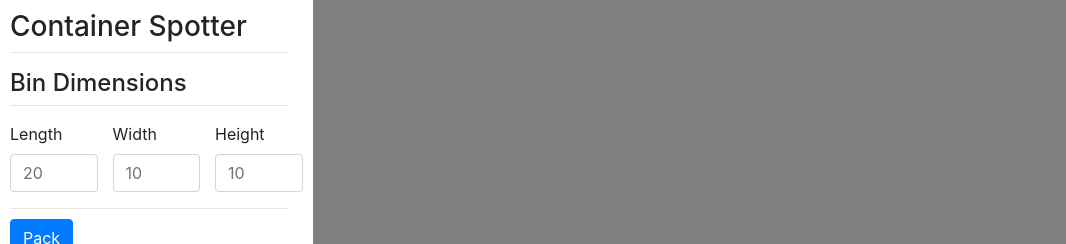
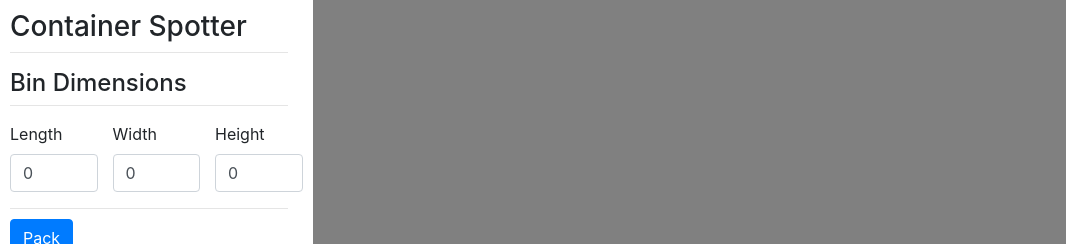
Before and after one commit to pranavj1001/container-spotter, a React (Create React App) app in the folder client/: page /tool in a window 1280 px wide. Shown: the top 244 px of the page, without its empty margins (0-1066 px from the left). Built offline with nearby package versions, Linux system fonts and the light colour scheme.

Commit message:
convert Bin to a Class Component from Function
also add code to set states for change in bin dimensions

```diff
--- a/client/src/components/bin/bin.js
+++ b/client/src/components/bin/bin.js
@@ -1,6 +1,21 @@
 import React from 'react';
 
-const Controller = () => {
+class Bin extends React.Component {
+
+    constructor(props) {
+        super(props);
+        this.state = {
+            binXCoordinate: 0,
+            binZCoordinate: 0,
+            binYCoordinate: 0
+        };
+    }
+
+    handleChange = ({ target }) => {
+        this.setState({ [target.name]: target.value });
+    }
+
+    render() {
         return (
             <React.Fragment>
                 <h4>Bin Dimensions</h4>
@@ -8,21 +23,47 @@ const Controller = () => {
                 <div className="form-group">
                     <div className="row">
                         <div className="col-lg-4 container-spotter-input-label-block">
-                        <label for="binXCoordinate">Length</label>
-                        <input type="number" className="form-control" name="binXCoordinate" id="binXCoordinate" placeholder="20" />
+                            <label htmlFor="binXCoordinate">Length</label>
+                            <input
+                                type="number"
+                                className="form-control"
+                                name="binXCoordinate"
+                                id="binXCoordinate"
+                                placeholder="20"
+                                value={this.state.binXCoordinate}
+                                onChange={this.handleChange}
+                            />
                         </div>
                         <div className="col-lg-4 container-spotter-input-label-block">
-                        <label for="binZCoordinate">Width</label>
-                        <input type="number" className="form-control" name="binZCoordinate" id="binZCoordinate" placeholder="10" />
+                            <label htmlFor="binZCoordinate">Width</label>
+                            <input
+                                type="number"
+                                className="form-control"
+                                name="binZCoordinate"
+                                id="binZCoordinate"
+                                placeholder="10"
+                                value={this.state.binZCoordinate}
+                                onChange={this.handleChange}
+                            />
                         </div>
                         <div className="col-lg-4 container-spotter-input-label-block">
-                        <label for="binYCoordinate">Height</label>
-                        <input type="number" className="form-control" name="binYCoordinate" id="binYCoordinate" placeholder="10" />
+                            <label htmlFor="binYCoordinate">Height</label>
+                            <input
+                                type="number"
+                                className="form-control"
+                                name="binYCoordinate"
+                                id="binYCoordinate"
+                                placeholder="10"
+                                value={this.state.binYCoordinate}
+                                onChange={this.handleChange}
+                            />
                         </div>
                     </div>
                 </div>
             </React.Fragment>
         );
-};
+    }
 
-export default Controller;
+}
+
+export default Bin;
```
Lines whose indentation alone changed are shown as unchanged.
